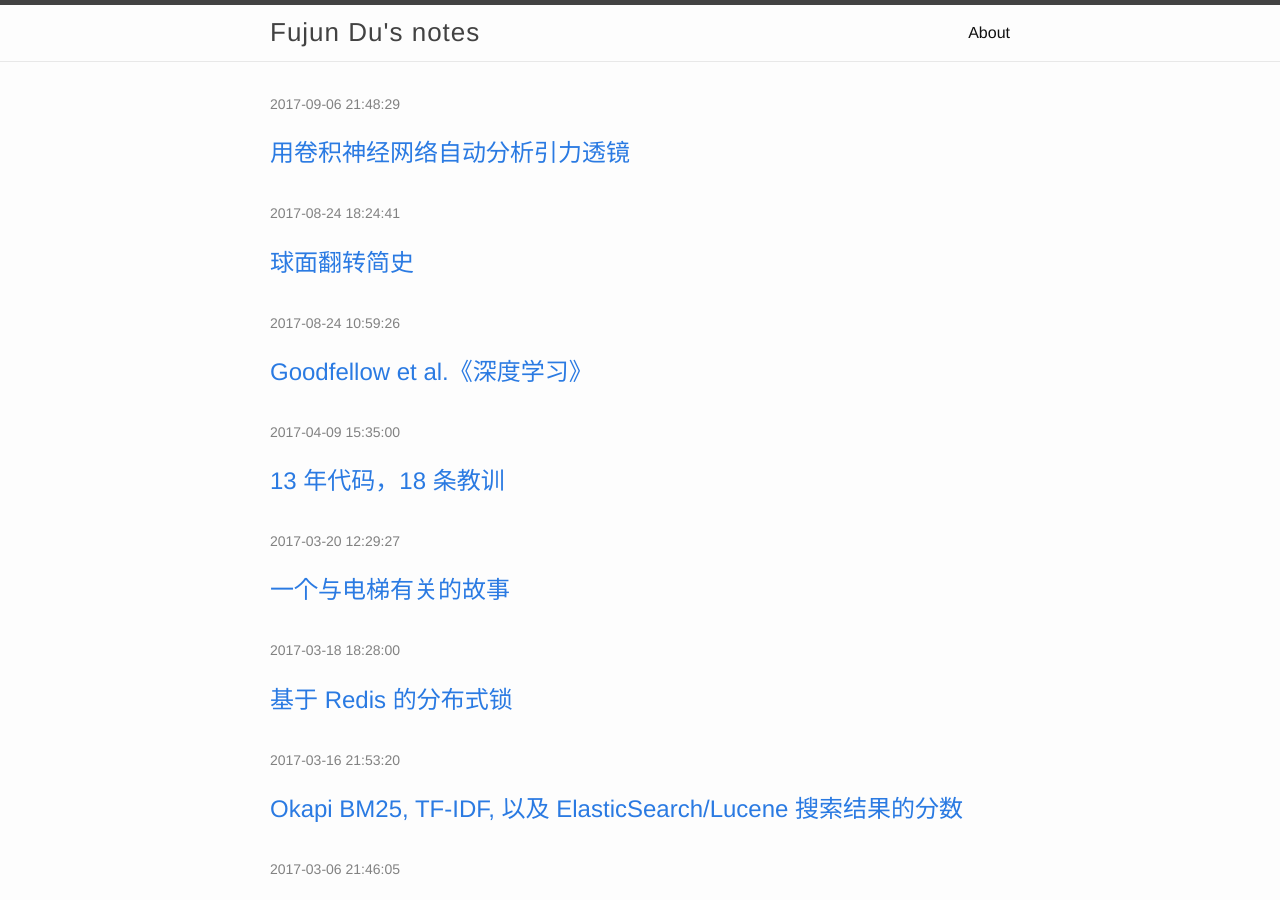
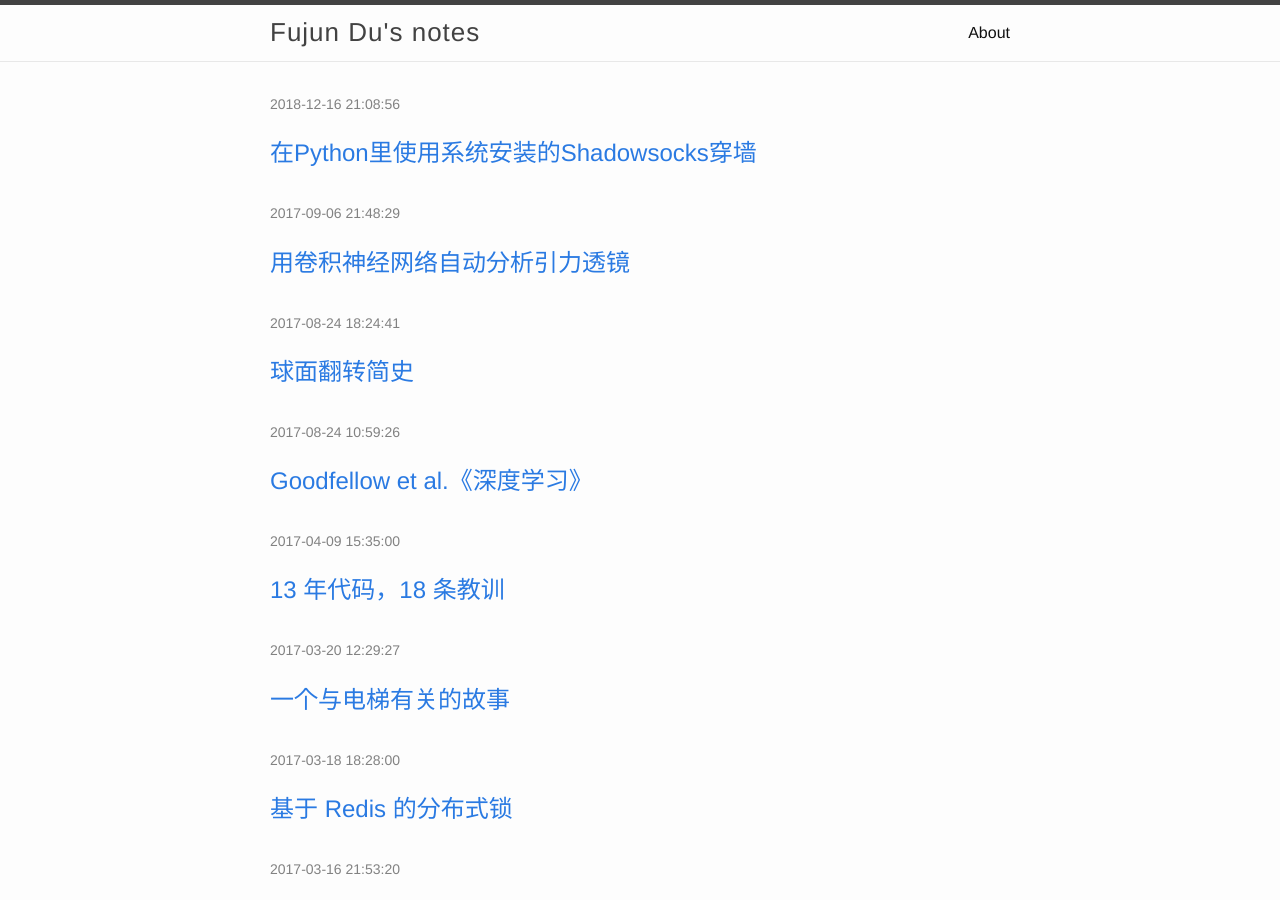
Before and after one commit to fjdu/fjdu.github.io, a Jekyll site: the page built from index.html, in a window 1280 px wide and 900 px high. Built offline with Jekyll 4.4.1, drawn with Linux system fonts in a browser that asks for light colours; the list of posts is cut into pages by our own code; some of the changed text lies outside the part shown.

Commit message:
new article

```diff
--- a/_config.yml
+++ b/_config.yml
@@ -16,6 +16,6 @@ markdown: kramdown
 
 excerpt_separator: ""
 
-gems: [jekyll-paginate]
+plugins: [jekyll-paginate]
 paginate: 25
 paginate_path: "/blog/page:num/"
--- /dev/null
+++ b/_posts/2018-12-16-shadowsocks-python.markdown
@@ -0,0 +1,34 @@
+---
+layout: post
+title:  "在Python里使用系统安装的Shadowsocks穿墙"
+date:   2018-12-16 Sun 21:08:56
+categories: computer
+---
+
+系统的ShadowsocksX在运行时，会自动在本机开启代理服务，端口号是1080。
+
+通过下面的代码可以让`urllib`通过这个代理连接外网：
+{% highlight python linenos=table %}
+import socks
+import socket
+socks.set_default_proxy(socks.PROXY_TYPE_SOCKS5, '127.0.0.1', 1080)
+socket.socket = socks.socksocket
+{% endhighlight %}
+
+测试：
+{% highlight python linenos=table %}
+import urllib
+res = urllib.request.urlopen(
+    'https://naif.jpl.nasa.gov/pub/naif/generic_kernels/spk/planets/de432s.bsp',
+    timeout=50)
+r = res.read()
+{% endhighlight %}
+
+在命令行使用ShadowsocksX的代理，测试ShadowsocksX有没有起作用：
+{% highlight python linenos=table %}
+curl --socks5 127.0.0.1:1080 http://cip.cc
+{% endhighlight %}
+可以与下面命令的结果比较：
+{% highlight python linenos=table %}
+curl http://cip.cc
+{% endhighlight %}
```
